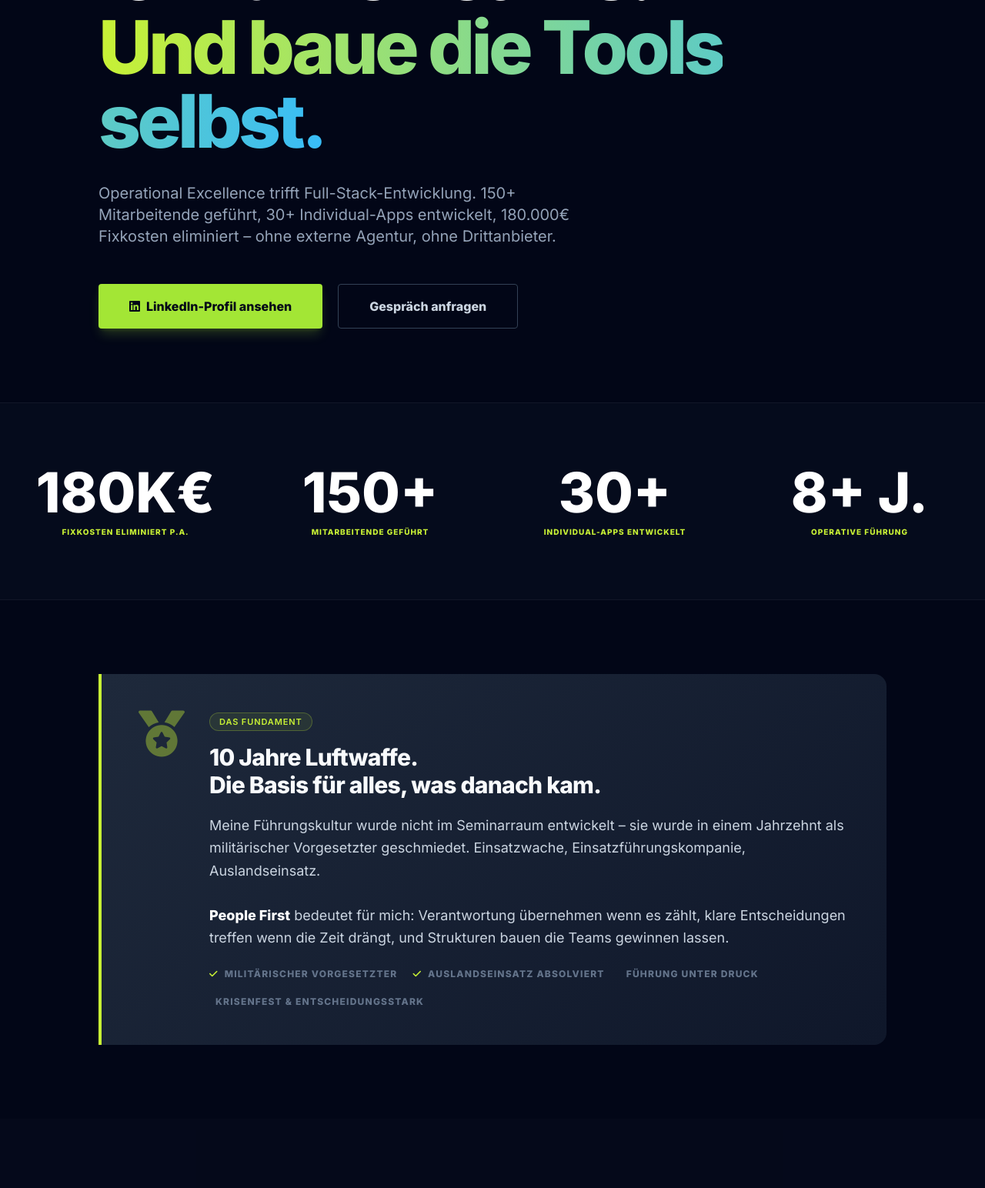
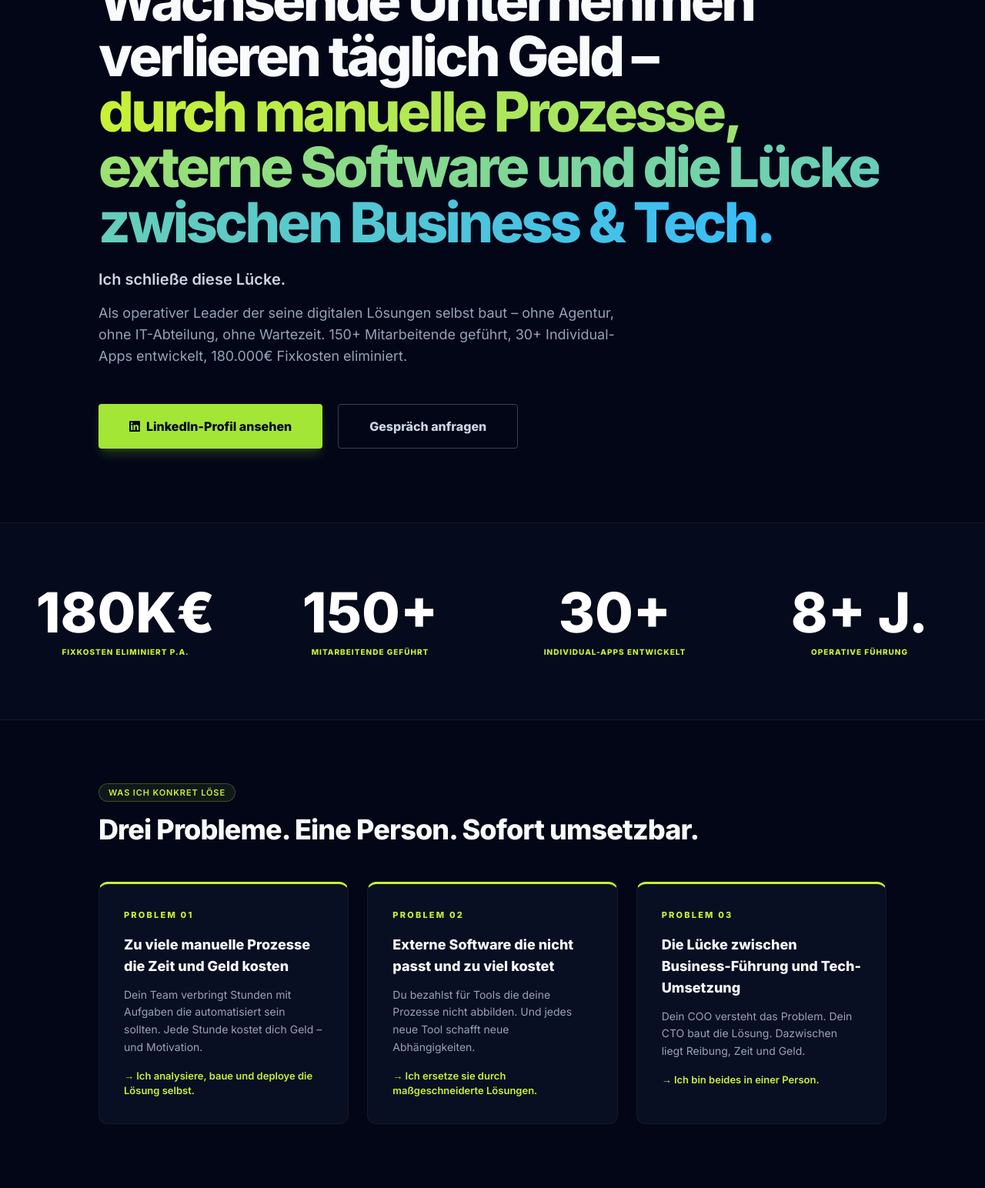
Before and after one commit to dwenningmann/blueprints, a plain HTML site: page index.html in a window 1280 px wide. Shown: the part 310-1854 px from the top of the page at 77% size. Drawn offline with nearby package versions, Linux system fonts and the light colour scheme.

Commit message:
Update index.html

```diff
--- a/index.html
+++ b/index.html
@@ -82,15 +82,26 @@
     <header class="pt-44 pb-24 px-6">
         <div class="max-w-5xl mx-auto">
             <div class="mb-6 fade-up">
-                <span class="pill">VP Operations · COO Level · Stuttgart</span>
+                <span class="pill">VP Operations · COO Level · Stuttgart · Verfügbar ab August 2026</span>
             </div>
-            <h1 class="text-5xl md:text-8xl font-extrabold mb-8 tracking-tighter leading-[0.9] fade-up delay-1">
-                Ich führe Teams.<br>
-                <span class="gradient-text">Und baue die Tools selbst.</span>
+
+            <!-- PROBLEM LINE -->
+            <p class="text-slate-500 text-sm md:text-base font-mono tracking-widest uppercase mb-6 fade-up" style="letter-spacing:.15em">
+                Das Problem das ich löse:
+            </p>
+
+            <h1 class="text-4xl md:text-7xl font-extrabold mb-6 tracking-tighter leading-[0.92] fade-up delay-1">
+                Wachsende Unternehmen verlieren täglich Geld –<br>
+                <span class="gradient-text">durch manuelle Prozesse,<br>externe Software und die Lücke<br>zwischen Business & Tech.</span>
             </h1>
-            <p class="text-lg md:text-xl text-slate-400 max-w-2xl mb-12 leading-relaxed fade-up delay-2">
-                Operational Excellence trifft Full-Stack-Entwicklung. 150+ Mitarbeitende geführt, 30+ Individual-Apps entwickelt, 180.000€ Fixkosten eliminiert – ohne externe Agentur, ohne Drittanbieter.
+
+            <p class="text-lg md:text-xl text-slate-300 max-w-3xl mb-4 leading-relaxed fade-up delay-2 font-semibold">
+                Ich schließe diese Lücke.
             </p>
+            <p class="text-base md:text-lg text-slate-400 max-w-2xl mb-12 leading-relaxed fade-up delay-2">
+                Als operativer Leader der seine digitalen Lösungen selbst baut – ohne Agentur, ohne IT-Abteilung, ohne Wartezeit. 150+ Mitarbeitende geführt, 30+ Individual-Apps entwickelt, 180.000€ Fixkosten eliminiert.
+            </p>
+
             <div class="flex flex-wrap gap-5 fade-up delay-3">
                 <a href="https://www.linkedin.com/in/david-wenningmann-071b01221" target="_blank" class="px-10 py-4 bg-lime-400 text-slate-950 font-bold rounded hover:bg-lime-300 transition shadow-lg shadow-lime-400/20 flex items-center gap-2">
                     <i class="fa-brands fa-linkedin"></i> LinkedIn-Profil ansehen
@@ -121,6 +132,36 @@
                 <div>
                     <div class="stat-num mb-2">8+ J.</div>
                     <div class="accent uppercase tracking-widest text-[10px] font-bold">Operative Führung</div>
+                </div>
+            </div>
+        </div>
+    </section>
+
+    <!-- WAS ICH LÖSE -->
+    <section class="py-20 px-6">
+        <div class="max-w-5xl mx-auto">
+            <div class="mb-12">
+                <p class="pill mb-4">Was ich konkret löse</p>
+                <h2 class="text-3xl md:text-4xl font-extrabold tracking-tight">Drei Probleme. Eine Person. Sofort umsetzbar.</h2>
+            </div>
+            <div class="grid grid-cols-1 md:grid-cols-3 gap-6">
+                <div style="background:rgba(15,23,42,0.6);border:1px solid rgba(255,255,255,0.05);border-radius:12px;padding:2rem;border-top:3px solid #c8f135">
+                    <div style="font-size:11px;font-weight:700;letter-spacing:.2em;text-transform:uppercase;color:#c8f135;margin-bottom:1rem">Problem 01</div>
+                    <h3 class="text-lg font-bold mb-3">Zu viele manuelle Prozesse die Zeit und Geld kosten</h3>
+                    <p class="text-slate-400 text-sm leading-relaxed mb-4">Dein Team verbringt Stunden mit Aufgaben die automatisiert sein sollten. Jede Stunde kostet dich Geld – und Motivation.</p>
+                    <p style="color:#c8f135;font-size:13px;font-weight:600">→ Ich analysiere, baue und deploye die Lösung selbst.</p>
+                </div>
+                <div style="background:rgba(15,23,42,0.6);border:1px solid rgba(255,255,255,0.05);border-radius:12px;padding:2rem;border-top:3px solid #c8f135">
+                    <div style="font-size:11px;font-weight:700;letter-spacing:.2em;text-transform:uppercase;color:#c8f135;margin-bottom:1rem">Problem 02</div>
+                    <h3 class="text-lg font-bold mb-3">Externe Software die nicht passt und zu viel kostet</h3>
+                    <p class="text-slate-400 text-sm leading-relaxed mb-4">Du bezahlst für Tools die deine Prozesse nicht abbilden. Und jedes neue Tool schafft neue Abhängigkeiten.</p>
+                    <p style="color:#c8f135;font-size:13px;font-weight:600">→ Ich ersetze sie durch maßgeschneiderte Lösungen.</p>
+                </div>
+                <div style="background:rgba(15,23,42,0.6);border:1px solid rgba(255,255,255,0.05);border-radius:12px;padding:2rem;border-top:3px solid #c8f135">
+                    <div style="font-size:11px;font-weight:700;letter-spacing:.2em;text-transform:uppercase;color:#c8f135;margin-bottom:1rem">Problem 03</div>
+                    <h3 class="text-lg font-bold mb-3">Die Lücke zwischen Business-Führung und Tech-Umsetzung</h3>
+                    <p class="text-slate-400 text-sm leading-relaxed mb-4">Dein COO versteht das Problem. Dein CTO baut die Lösung. Dazwischen liegt Reibung, Zeit und Geld.</p>
+                    <p style="color:#c8f135;font-size:13px;font-weight:600">→ Ich bin beides in einer Person.</p>
                 </div>
             </div>
         </div>
```
